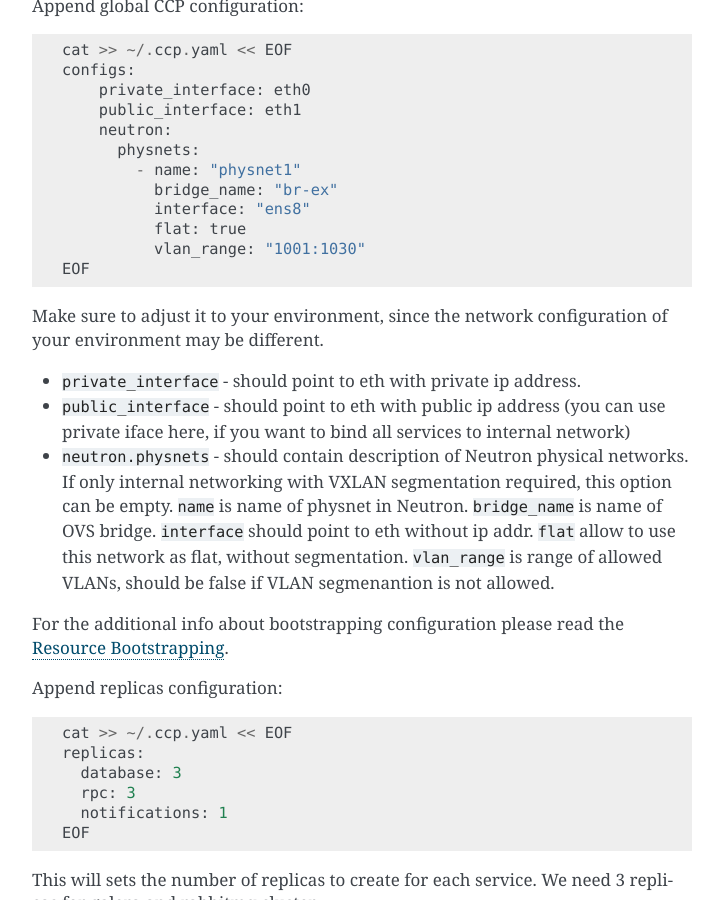
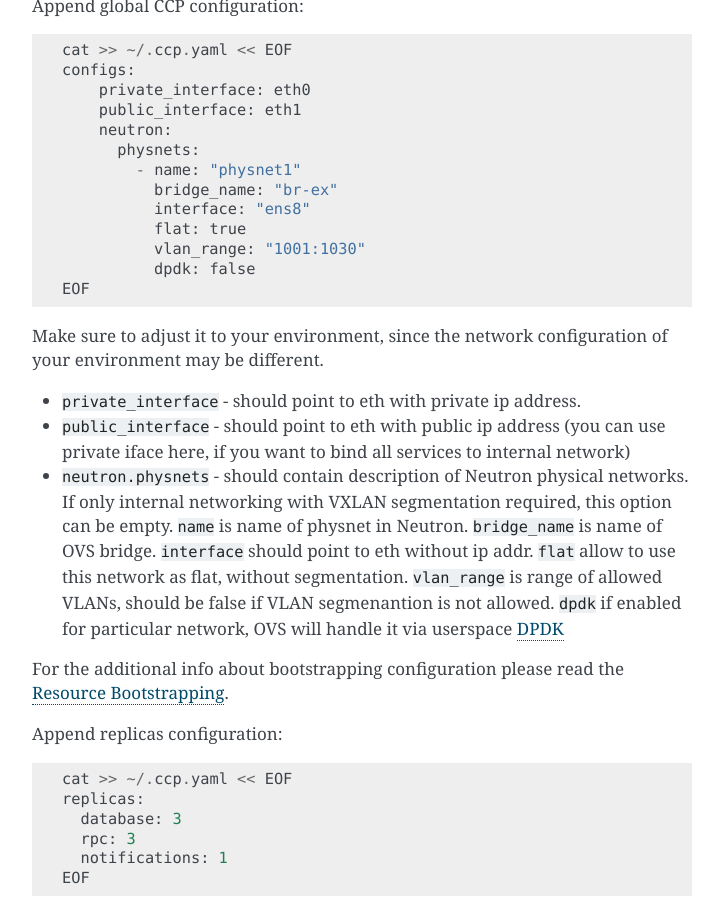
Before and after one commit to openstack-archive/fuel-ccp, a Sphinx documentation site: the page built from doc/source/quickstart.rst, in a window 1280 px wide and 900 px high, scrolled down 2261 px. Shown: the whole window, without its empty margins (388-1111 px from the left). Built offline with Sphinx 7.4.7, drawn with Linux system fonts in a browser that asks for light colours.

Commit message:
DPDK flag is required for each physnet now
... and this fact should be reflected in documentation

Change-Id: I3165e80a294c138c5bb8f11d27ad20c510eff049

```diff
--- a/doc/source/neutron_configuration.rst
+++ b/doc/source/neutron_configuration.rst
@@ -51,6 +51,7 @@ VLAN ranges are configured per each physical network in the ``configs.neutron.ph
         interface: "eno2"
         flat: false
         vlan_range: "1050:2050"
+        dpdk: false
 
 For more information on configuring physical networks refer to the `QuickStart Guide`_.
 
--- a/doc/source/quickstart.rst
+++ b/doc/source/quickstart.rst
@@ -128,6 +128,7 @@ Append global CCP configuration:
               interface: "ens8"
               flat: true
               vlan_range: "1001:1030"
+              dpdk: false
     EOF
 
 Make sure to adjust it to your environment, since the network configuration of
@@ -146,6 +147,9 @@ your environment may be different.
   ``flat`` allow to use this network as flat, without segmentation.
   ``vlan_range`` is range of allowed VLANs, should be false if VLAN
   segmenantion is not allowed.
+  ``dpdk`` if enabled for particular network, OVS will handle it via userspace
+  `DPDK
+  <https://docs.openstack.org/developer/neutron/devref/ovs_vhostuser.html>`__
 
 For the additional info about bootstrapping configuration please read the
 :doc:`bootstrapping`.
```
